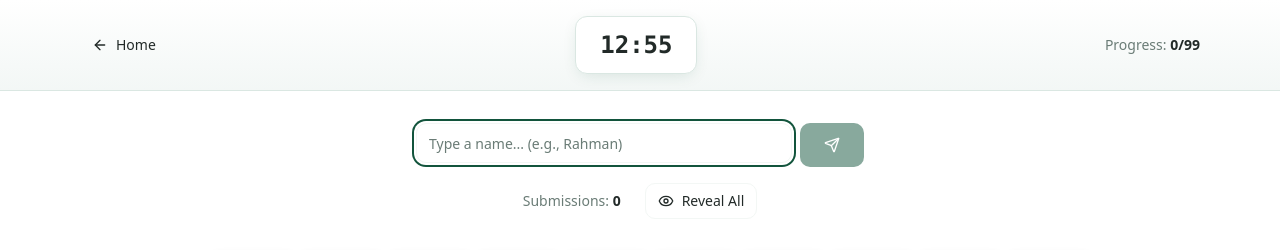
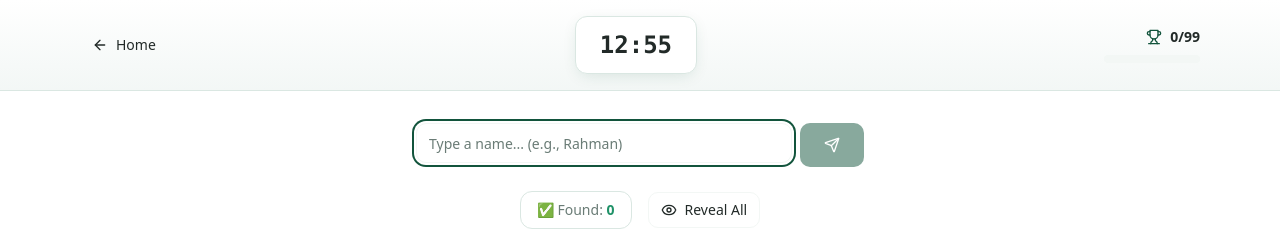
Before and after one commit to tarekmania/99Names, a React (Vite) app: page /play in a window 1280 px wide. Shown: the top 250 px of the page. Built offline with nearby package versions, Linux system fonts and the light colour scheme; no server answers.

Commit message:
feat: Enhance game feedback and progress clarity

```diff
--- a/src/components/GameGrid.tsx
+++ b/src/components/GameGrid.tsx
@@ -1,4 +1,4 @@
-import { useEffect, useState } from 'react';
+import { useEffect, useState, useRef } from 'react';
 import { useGameStore } from '@/store/game';
 import { Tile } from './Tile';
 
@@ -10,6 +10,8 @@ interface GameGridProps {
 export function GameGrid({ showArabic = true, showMeaning = false }: GameGridProps) {
   const { foundIds, isOver, recentMatch, clearFeedback, names } = useGameStore();
   const [announcedName, setAnnouncedName] = useState<string>('');
+  const gridRef = useRef<HTMLDivElement>(null);
+  const tileRefs = useRef<Map<number, HTMLDivElement>>(new Map());
 
   // Clear recent match feedback after animation
   useEffect(() => {
@@ -19,13 +21,23 @@ export function GameGrid({ showArabic = true, showMeaning = false }: GameGridPro
     }
   }, [recentMatch, clearFeedback]);
 
-  // ARIA announcements for found names
+  // ARIA announcements and scroll-to-match for found names
   useEffect(() => {
     if (recentMatch) {
       const name = names.find(n => n.id === recentMatch);
       if (name) {
         const announcement = `Found: ${name.englishName} (${name.arabic})`;
         setAnnouncedName(announcement);
+
+        // Scroll to the matched tile
+        const tileElement = tileRefs.current.get(recentMatch);
+        if (tileElement && gridRef.current) {
+          tileElement.scrollIntoView({
+            behavior: 'smooth',
+            block: 'center',
+            inline: 'nearest'
+          });
+        }
 
         // Clear announcement after screen reader reads it
         const timer = setTimeout(() => setAnnouncedName(''), 2000);
@@ -41,6 +53,13 @@ export function GameGrid({ showArabic = true, showMeaning = false }: GameGridPro
       return (
         <Tile
           key={name.id}
+          ref={(el) => {
+            if (el) {
+              tileRefs.current.set(name.id, el);
+            } else {
+              tileRefs.current.delete(name.id);
+            }
+          }}
           name={name}
           isFound={foundIds.has(name.id)}
           isRevealed={isOver}
@@ -65,6 +84,7 @@ export function GameGrid({ showArabic = true, showMeaning = false }: GameGridPro
       </div>
 
       <div
+        ref={gridRef}
         className="grid grid-cols-5 sm:grid-cols-7 md:grid-cols-9 lg:grid-cols-10 gap-3 sm:gap-4 md:gap-5"
         role="grid"
         aria-label="99 Names of Allah grid"
--- /dev/null
+++ b/src/components/ProgressBar.tsx
@@ -0,0 +1,20 @@
+import { cn } from '@/lib/utils';
+
+interface ProgressBarProps {
+  current: number;
+  total: number;
+  className?: string;
+}
+
+export function ProgressBar({ current, total, className }: ProgressBarProps) {
+  const percentage = total > 0 ? (current / total) * 100 : 0;
+
+  return (
+    <div className={cn("w-full bg-muted rounded-full h-2", className)}>
+      <div
+        className="bg-gradient-primary h-2 rounded-full transition-all duration-500 ease-out"
+        style={{ width: `${percentage}%` }}
+      />
+    </div>
+  );
+}
--- /dev/null
+++ b/src/components/StatusMessage.tsx
@@ -0,0 +1,52 @@
+import { useEffect, useState } from 'react';
+import { CheckCircle, XCircle, AlertCircle } from 'lucide-react';
+import { cn } from '@/lib/utils';
+
+interface StatusMessageProps {
+  type: 'success' | 'error' | 'warning' | null;
+  message: string;
+  onClear: () => void;
+}
+
+export function StatusMessage({ type, message, onClear }: StatusMessageProps) {
+  const [isVisible, setIsVisible] = useState(false);
+
+  useEffect(() => {
+    if (type && message) {
+      setIsVisible(true);
+      const timer = setTimeout(() => {
+        setIsVisible(false);
+        setTimeout(onClear, 300); // Allow fade out animation
+      }, 2000);
+      return () => clearTimeout(timer);
+    } else {
+      setIsVisible(false);
+    }
+  }, [type, message, onClear]);
+
+  if (!type || !message) return null;
+
+  const icons = {
+    success: CheckCircle,
+    error: XCircle,
+    warning: AlertCircle,
+  };
+
+  const Icon = icons[type];
+
+  return (
+    <div
+      className={cn(
+        "flex items-center justify-center space-x-2 py-2 px-4 rounded-lg transition-all duration-300 mt-2",
+        "text-sm font-medium",
+        isVisible ? "opacity-100 scale-100" : "opacity-0 scale-95",
+        type === 'success' && "bg-success/10 text-success border border-success/20",
+        type === 'error' && "bg-destructive/10 text-destructive border border-destructive/20",
+        type === 'warning' && "bg-warning/10 text-warning border border-warning/20"
+      )}
+    >
+      <Icon className="w-4 h-4" />
+      <span>{message}</span>
+    </div>
+  );
+}
--- a/src/pages/Play.tsx
+++ b/src/pages/Play.tsx
@@ -3,9 +3,11 @@ import { useNavigate } from 'react-router-dom';
 import { useGameStore } from '@/store/game';
 import { Timer } from '@/components/Timer';
 import { GameGrid } from '@/components/GameGrid';
+import { StatusMessage } from '@/components/StatusMessage';
+import { ProgressBar } from '@/components/ProgressBar';
 import { Button } from '@/components/ui/button';
 import { Input } from '@/components/ui/input';
-import { ArrowLeft, Eye, Send } from 'lucide-react';
+import { ArrowLeft, Eye, Send, Trophy } from 'lucide-react';
 import { cn } from '@/lib/utils';
 
 export default function Play() {
@@ -18,6 +20,8 @@ export default function Play() {
     foundIds,
     submissions,
     wrongInput,
+    statusMessage,
+    recentFoundName,
     names,
     isLoading,
     loadNames,
@@ -26,6 +30,7 @@ export default function Play() {
     revealNow,
     setInput,
     clearFeedback,
+    clearStatusMessage,
   } = useGameStore();
 
   // Load names and auto-focus input and start game when component mounts
@@ -50,10 +55,10 @@ export default function Play() {
     }
   }, [isOver, navigate]);
 
-  // Clear wrong input feedback
+  // Clear wrong input feedback with improved animation duration
   useEffect(() => {
     if (wrongInput) {
-      const timer = setTimeout(clearFeedback, 500);
+      const timer = setTimeout(clearFeedback, 1000);
       return () => clearTimeout(timer);
     }
   }, [wrongInput, clearFeedback]);
@@ -66,6 +71,8 @@ export default function Play() {
   };
 
   const accuracy = submissions > 0 ? Math.round((foundIds.size / submissions) * 100) : 0;
+  const successfulFinds = foundIds.size;
+  const failedAttempts = submissions - foundIds.size;
 
   if (isLoading) {
     return (
@@ -96,10 +103,12 @@ export default function Play() {
 
             <Timer />
 
-            <div className="flex items-center space-x-4 text-sm">
-              <span className="text-muted-foreground">
-                Progress: <span className="font-semibold text-foreground">{foundIds.size}/{names.length}</span>
-              </span>
+            <div className="flex flex-col items-end space-y-2">
+              <div className="flex items-center space-x-2 text-sm">
+                <Trophy className="w-4 h-4 text-primary" />
+                <span className="font-semibold text-foreground">{foundIds.size}/{names.length}</span>
+              </div>
+              <ProgressBar current={foundIds.size} total={names.length} className="w-24" />
             </div>
           </div>
         </div>
@@ -120,7 +129,8 @@ export default function Play() {
                   disabled={isOver}
                   className={cn(
                     "text-lg transition-all duration-300",
-                    wrongInput && "animate-pulse border-destructive"
+                    wrongInput && "animate-[shake_0.5s_ease-in-out] border-destructive shadow-destructive/20 shadow-md",
+                    recentFoundName && "border-success shadow-success/20 shadow-md"
                   )}
                   aria-label="Enter the name of Allah"
                 />
@@ -135,18 +145,32 @@ export default function Play() {
                 <span className="sr-only">Submit guess</span>
               </Button>
             </div>
+
+            {/* Status Message */}
+            <StatusMessage
+              type={statusMessage?.type || null}
+              message={statusMessage?.text || ''}
+              onClear={clearStatusMessage}
+            />
           </form>
 
-          {/* Stats and reveal button */}
-          <div className="flex items-center justify-center space-x-6 mt-4 text-sm">
-            <span className="text-muted-foreground">
-              Submissions: <span className="font-semibold text-foreground">{submissions}</span>
-            </span>
-            {submissions > 0 && (
+          {/* Enhanced Stats and reveal button */}
+          <div className="flex flex-wrap items-center justify-center gap-4 mt-6 text-sm">
+            <div className="flex items-center space-x-4 bg-card rounded-lg px-4 py-2 border">
               <span className="text-muted-foreground">
-                Accuracy: <span className="font-semibold text-foreground">{accuracy}%</span>
+                ✅ Found: <span className="font-semibold text-success">{successfulFinds}</span>
               </span>
-            )}
+              {failedAttempts > 0 && (
+                <span className="text-muted-foreground">
+                  ❌ Missed: <span className="font-semibold text-destructive">{failedAttempts}</span>
+                </span>
+              )}
+              {submissions > 0 && (
+                <span className="text-muted-foreground">
+                  🎯 Accuracy: <span className="font-semibold text-primary">{accuracy}%</span>
+                </span>
+              )}
+            </div>
             <Button
               variant="outline"
               size="sm"
--- a/src/store/game.ts
+++ b/src/store/game.ts
@@ -21,7 +21,9 @@ interface GameState {
   isPlaying: boolean;
   startTime: number;
   recentMatch: number | null;
+  recentFoundName: string | null;
   wrongInput: boolean;
+  statusMessage: { type: 'success' | 'error' | 'warning' | null; text: string } | null;
   names: DivineName[];
   isLoading: boolean;
 
@@ -34,6 +36,7 @@ interface GameState {
   restart: () => void;
   setInput: (input: string) => void;
   clearFeedback: () => void;
+  clearStatusMessage: () => void;
 }
 
 const GAME_DURATION_MS = 13 * 60 * 1000; // 13 minutes
@@ -47,7 +50,9 @@ export const useGameStore = create<GameState>((set, get) => ({
   isPlaying: false,
   startTime: 0,
   recentMatch: null,
+  recentFoundName: null,
   wrongInput: false,
+  statusMessage: null,
   names: [],
   isLoading: false,
 
@@ -72,7 +77,9 @@ export const useGameStore = create<GameState>((set, get) => ({
       isPlaying: true,
       startTime: Date.now(),
       recentMatch: null,
+      recentFoundName: null,
       wrongInput: false,
+      statusMessage: null,
     });
   },
 
@@ -94,7 +101,12 @@ export const useGameStore = create<GameState>((set, get) => ({
         submissions: state.submissions + 1,
         input: '',
         recentMatch: matchedName.id,
+        recentFoundName: matchedName.englishName,
         wrongInput: false,
+        statusMessage: {
+          type: 'success',
+          text: `✅ Found: ${matchedName.englishName}!`
+        }
       });
 
       // Check if all names found
@@ -102,9 +114,20 @@ export const useGameStore = create<GameState>((set, get) => ({
         get().revealNow();
       }
     } else {
+      // Check if it's a duplicate attempt
+      const isDuplicate = state.names.some(name =>
+        state.foundIds.has(name.id) &&
+        (name.englishName.toLowerCase().includes(input.toLowerCase()) ||
+         name.aliases.some(alias => alias.toLowerCase().includes(input.toLowerCase())))
+      );
+
       set({
         submissions: state.submissions + 1,
         wrongInput: true,
+        statusMessage: {
+          type: isDuplicate ? 'warning' : 'error',
+          text: isDuplicate ? '⚠️ Already found!' : '❌ Not found - try another name'
+        }
       });
     }
   },
@@ -153,7 +176,9 @@ export const useGameStore = create<GameState>((set, get) => ({
       isPlaying: false,
       startTime: 0,
       recentMatch: null,
+      recentFoundName: null,
       wrongInput: false,
+      statusMessage: null,
     });
   },
 
@@ -162,6 +187,10 @@ export const useGameStore = create<GameState>((set, get) => ({
   },
 
   clearFeedback: () => {
-    set({ recentMatch: null, wrongInput: false });
+    set({ recentMatch: null, recentFoundName: null, wrongInput: false });
+  },
+
+  clearStatusMessage: () => {
+    set({ statusMessage: null });
   },
 }));
--- a/tailwind.config.ts
+++ b/tailwind.config.ts
@@ -98,11 +98,23 @@ export default {
 					to: {
 						height: '0'
 					}
+				},
+				'shake': {
+					'0%, 100%': {
+						transform: 'translateX(0)'
+					},
+					'10%, 30%, 50%, 70%, 90%': {
+						transform: 'translateX(-4px)'
+					},
+					'20%, 40%, 60%, 80%': {
+						transform: 'translateX(4px)'
+					}
 				}
 			},
 			animation: {
 				'accordion-down': 'accordion-down 0.2s ease-out',
-				'accordion-up': 'accordion-up 0.2s ease-out'
+				'accordion-up': 'accordion-up 0.2s ease-out',
+				'shake': 'shake 0.5s ease-in-out'
 			}
 		}
 	},
```
Also changed, not shown: src/components/Tile.tsx (+5 -5 lines).
